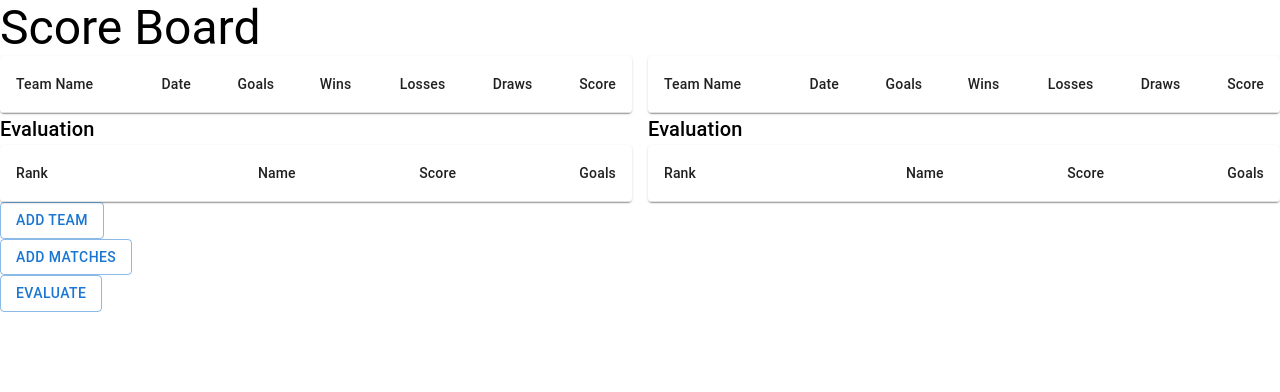
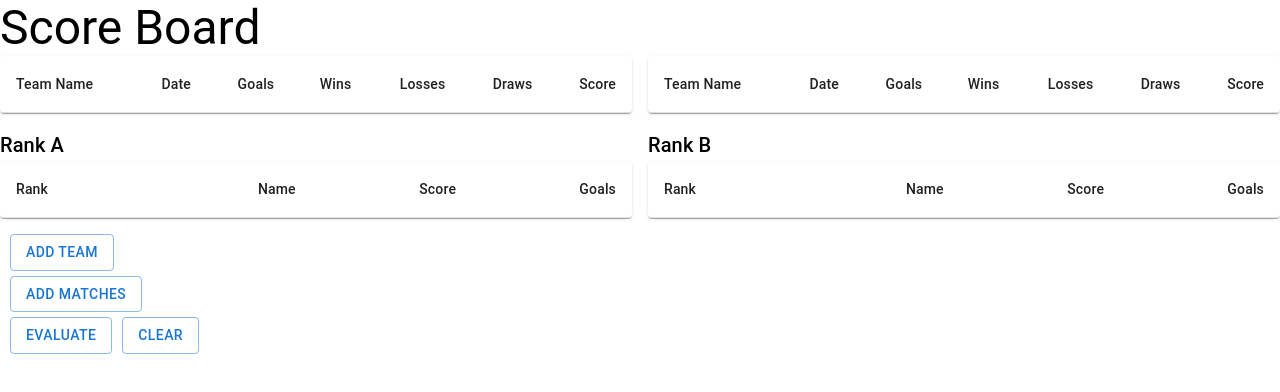
Before and after one commit to simingg/championo, a React (Create React App) app: page / in a window 1280 px wide. Shown: the top 392 px of the page. Built offline with nearby package versions, Linux system fonts and the light colour scheme.

Commit message:
build: persist data using localstorage

```diff
--- a/package.json
+++ b/package.json
@@ -13,6 +13,7 @@
     "react": "^18.2.0",
     "react-dom": "^18.2.0",
     "react-scripts": "5.0.1",
+    "redux-persist": "^6.0.0",
     "web-vitals": "^2.1.4"
   },
   "scripts": {
--- a/src/App.js
+++ b/src/App.js
@@ -5,24 +5,35 @@ import GroupTable from "./components/GroupTable";
 import AddDialog from "./components/AddDialog";
 import { Grid, Typography, Button } from "@mui/material";
 import ScoreTable from "./components/ScoreTable";
-import Box from '@material-ui/core/Box';
+import { helper, descendComparator } from './utils';
+import ErrorModal from "./components/ErrorModal";
 
 export default function App() {
+  //{teamName: {name: teamName, date: regDate, wins: 0, loss: 0, draws: 0, goals: 0}}
   const [datasetA, setDatasetA] = useState(new Map());
   const [datasetB, setDatasetB] = useState(new Map());
-  //used to classify the scores for groups A/B
-  const [teamNameA, setTeamNameA] = useState([]);
-  const [teamNameB, setTeamNameB] = useState([]);
-
-  //[1: teamA, 2: teamB, 3: teamC, 4: teamD, ...]
+  //[{team: teamName, date: regDate, ...}]
+  //data is in sorted in order of score
   const [scoreTableA, setScoreTableA] = useState([]);
   const [scoreTableB, setScoreTableB] = useState([]);
+
+
+  //persists data on refresh or leaving site
+  useEffect(() => {
+    let dataA = new Map(JSON.parse(window.localStorage.getItem('datasetA')));
+    let dataB = new Map(JSON.parse(window.localStorage.getItem('datasetB')));
+    setDatasetA(dataA);
+    setDatasetB(dataB);
+    let scoreA = JSON.parse(window.localStorage.getItem('scoreTableA') || "[]");
+    let scoreB = JSON.parse(window.localStorage.getItem('scoreTableB') || "[]");
+    setScoreTableA(scoreA);
+    setScoreTableB(scoreB);
+  }, [])
+
 
   //saves the teams into 2 sets of data based on groups
   const setTeam = (stringField) => {
     let newDatasetA = datasetA;
-    let newTeamNameA = teamNameA;
-    let newTeamNameB = teamNameB;
     let newDatasetB = datasetB;
     stringField.split("\n").map((value, index) => {
       let teamSet = value.split(" ");
@@ -30,95 +41,38 @@ export default function App() {
       let teamDate = teamSet[1];
       let groupNumber = teamSet[2];
       if (groupNumber === '1') {
-        newTeamNameA = [...newTeamNameA, teamName];
-        //data will be accessed by the team name in O(1) time
         newDatasetA.set(teamName, { name: teamName, date: teamDate, wins: 0, draws: 0, loss: 0, goals: 0, score: 0 });
       } else if (groupNumber === '2') {
-        newTeamNameB = [...newTeamNameB, teamName];
         newDatasetB.set(teamName, { name: teamName, date: teamDate, wins: 0, draws: 0, loss: 0, goals: 0, score: 0 });
       }
     })
+    window.localStorage.setItem('datasetA', JSON.stringify([...newDatasetA]));
+    window.localStorage.setItem('datasetB', JSON.stringify([...newDatasetB]));
     setDatasetA(newDatasetA);
     setDatasetB(newDatasetB);
-    setTeamNameA(newTeamNameA);
-    setTeamNameB(newTeamNameB);
+    window.location.reload(false);
   }
 
   const setScore = (scoresField) => {
     let scoreDatasetA = datasetA;
     let scoreDatasetB = datasetB;
     scoresField.split("\n").map((value, index) => {
-      //teamA teamB 0 1
       let teamScore = value.split(" ");
       let team1 = teamScore[0];
       let team2 = teamScore[1];
       let score1 = parseInt(teamScore[2]);
       let score2 = parseInt(teamScore[3]);
-      if (teamNameA.includes(team1)) {
+      if (scoreDatasetA.has(team1) && scoreDatasetA.has(team2)) {
         scoreDatasetA = helper(scoreDatasetA, team1, team2, score1, score2);
-      } else if (teamNameB.includes(team1)) {
+      } else if (scoreDatasetB.has(team1) && scoreDatasetB.has(team2)) {
         scoreDatasetB = helper(scoreDatasetB, team1, team2, score1, score2);
-      } //throw error if name does not exist
+      }
     })
+    window.localStorage.setItem('datasetA', JSON.stringify([...scoreDatasetA]));
+    window.localStorage.setItem('datasetB', JSON.stringify([...scoreDatasetB]));
     setDatasetA(scoreDatasetA);
     setDatasetB(scoreDatasetB);
-  }
-
-  //takes in the dataset of the group and adds scores respectively to the same map object
-  const helper = (dataset, team1, team2, score1, score2) => {
-    const team1Data = dataset.get(team1);
-    const team2Data = dataset.get(team2);
-    team1Data.goals += score1;
-    team2Data.goals += score2;
-    if (score2 > score1) {
-      team1Data.loss += 1;
-      team2Data.wins += 1;
-      team2Data.score += 3;
-    } else if (score1 > score2) {
-      team2Data.loss += 1;
-      team1Data.wins += 1;
-      team1Data.score += 3;
-    } else {
-      team1Data.draws += 1;
-      team2Data.draws += 1;
-      team1Data.score += 1;
-      team2Data.score += 1;
-    }
-    return dataset;
-  }
-
-  const convertDate = (d) => {
-    const [day, month] = d.split("/");
-    // subtract by one as JS date's months are zero-based
-    return new Date(2022, month -1 , day)
-  }
-
-  function descendComparator(a, b) {
-    if (b.score < a.score) {
-      return -1;
-    } else if (b.score > a.score) {
-      return 1;
-    } else if (a.score == b.score) {
-      if (a.goals > b.goals) {
-        return -1;
-      } else if (a.goals < b.goals) {
-        return 1;
-      } else {
-        let scoreA = (a.wins * 5) + (a.loss) + (a.draws * 3);
-        let scoreB = (b.wins * 5) + (b.loss) + (b.draws * 3);
-        if (scoreA > scoreB) {
-          return -1;
-        } else if (scoreA < scoreB) {
-          return 1;
-        } else {
-          if (convertDate(a.date) > convertDate(b.date)) {
-            return 1;
-          } else {
-            return -1;
-          }
-        }
-      }
-    }
+    window.location.reload(false);
   }
 
   const evaluate = () => {
@@ -126,8 +80,18 @@ export default function App() {
     let scoreB = Array.from(datasetB.values())
     scoreA.sort(descendComparator);
     scoreB.sort(descendComparator);
+    window.localStorage.setItem('scoreTableA', JSON.stringify(scoreA));
+    window.localStorage.setItem('scoreTableB', JSON.stringify(scoreB));
     setScoreTableA(scoreA);
     setScoreTableB(scoreB);
+  }
+
+  const clearData = () => {
+    window.localStorage.clear();
+    setDatasetA(new Map());
+    setDatasetB(new Map());
+    setScoreTableA([]);
+    setScoreTableB([]);
   }
 
   return (
@@ -136,22 +100,25 @@ export default function App() {
       <Grid container spacing={2}>
         <Grid item sm={6}>
           <GroupTable rows={datasetA} />
-            <Typography variant="h6"> Evaluation </Typography>
-            <ScoreTable rows={scoreTableA} />
+          <Typography variant="h6"> Rank A </Typography>
+          <ScoreTable rows={scoreTableA} />
         </Grid>
         <Grid item sm={6}>
           <GroupTable rows={datasetB} />
-            <Typography variant="h6"> Evaluation </Typography>
-            <ScoreTable rows={scoreTableB} />
+          <Typography variant="h6"> Rank B </Typography>
+          <ScoreTable rows={scoreTableB} />
         </Grid>
       </Grid>
-      <Box m={2} pt={3}>
       <AddDialog action={setTeam} title={"Add Team"} />
-      </Box>
       <AddDialog action={setScore} title={"Add Matches"} />
-      <Box m={2} pt={3}>
-      <Button variant="outlined" onClick={evaluate}> Evaluate</Button>
-      </Box>
+      <Grid justify="flex-end" alignItems="center" container>
+        <Grid item>
+          <Button variant="outlined" onClick={evaluate} style={{ marginLeft: "10px" }}> Evaluate</Button>
+        </Grid>
+        <Grid item>
+          <Button variant="outlined" onClick={clearData} style={{ marginLeft: "10px" }}> Clear </Button>
+        </Grid>
+      </Grid>
     </div>
   )
 }
--- a/src/components/AddDialog.js
+++ b/src/components/AddDialog.js
@@ -5,7 +5,6 @@ import DialogActions from '@mui/material/DialogActions';
 import DialogContent from '@mui/material/DialogContent';
 import DialogTitle from '@mui/material/DialogTitle';
 import TextInput from './TextInput';
-
 export default function AddDialog({ action , title }) {
     const [open, setOpen] = useState(false);
     const [field, setField] = useState("");
@@ -23,7 +22,7 @@ export default function AddDialog({ action , title }) {
 
     return (
         <div>
-            <Button variant="outlined" onClick={handleToggle}>
+            <Button variant="outlined" style={{ marginLeft: "10px", marginBottom:"5px" }} onClick={handleToggle}>
                 {title}
             </Button>
             <Dialog open={open} onClose={handleToggle}>
--- /dev/null
+++ b/src/components/ErrorModal.js
@@ -0,0 +1,38 @@
+import * as React from 'react';
+import Box from '@mui/material/Box';
+import Typography from '@mui/material/Typography';
+import Modal from '@mui/material/Modal';
+
+const style = {
+  position: 'absolute',
+  top: '50%',
+  left: '50%',
+  transform: 'translate(-50%, -50%)',
+  width: 400,
+  bgcolor: 'background.paper',
+  border: '2px solid #000',
+  boxShadow: 24,
+  p: 4,
+};
+
+export default function ErrorModal({ error, errorMxg, handleClose , open}) {
+  return (
+    <div>
+      <Modal
+        open={open}
+        onClose={handleClose}
+        aria-labelledby="modal-modal-title"
+        aria-describedby="modal-modal-description"
+      >
+        <Box sx={style}>
+          <Typography id="modal-modal-title" variant="h6" component="h2">
+            {error}
+          </Typography>
+          <Typography id="modal-modal-description" sx={{ mt: 2 }}>
+            {errorMxg}
+          </Typography>
+        </Box>
+      </Modal>
+    </div>
+  );
+}
--- a/src/components/GroupTable.js
+++ b/src/components/GroupTable.js
@@ -1,4 +1,4 @@
-import React, {useState} from 'react';
+import React from 'react';
 import Table from '@mui/material/Table';
 import TableBody from '@mui/material/TableBody';
 import TableCell from '@mui/material/TableCell';
@@ -6,11 +6,12 @@ import TableContainer from '@mui/material/TableContainer';
 import TableHead from '@mui/material/TableHead';
 import TableRow from '@mui/material/TableRow';
 import Paper from '@mui/material/Paper';
-
+import { Box } from '@mui/system';
 export default function GroupTable(props) {
     const { rows } = props;
 
     return (
+        <Box mb={2}>
             <TableContainer component={Paper}>
                 <Table sx={{ minWidth: 300 }} aria-label="simple table">
                     <TableHead>
@@ -49,5 +50,6 @@ export default function GroupTable(props) {
                     </TableBody>
                 </Table>
             </TableContainer>
+        </Box>
     );
 }
--- a/src/components/ScoreTable.js
+++ b/src/components/ScoreTable.js
@@ -1,4 +1,4 @@
-import React, { useState } from 'react';
+import React from 'react';
 import Table from '@mui/material/Table';
 import TableBody from '@mui/material/TableBody';
 import TableCell from '@mui/material/TableCell';
@@ -6,11 +6,13 @@ import TableContainer from '@mui/material/TableContainer';
 import TableHead from '@mui/material/TableHead';
 import TableRow from '@mui/material/TableRow';
 import Paper from '@mui/material/Paper';
+import { Box } from '@mui/system';
 
 export default function ScoreTable(props) {
     const { rows } = props;
 
     return (
+        <Box mb={2}>
             <TableContainer component={Paper}>
                 <Table sx={{ minWidth: 300 }} aria-label="simple table">
                     <TableHead>
@@ -42,5 +44,6 @@ export default function ScoreTable(props) {
                     </TableBody>
                 </Table>
             </TableContainer>
+        </Box>
     );
 }
--- /dev/null
+++ b/src/utils.js
@@ -0,0 +1,56 @@
+  //takes in the dataset of the group and adds scores respectively to the same map object
+  export const helper = (dataset, team1, team2, score1, score2) => {
+    const team1Data = dataset.get(team1);
+    const team2Data = dataset.get(team2);
+    team1Data.goals += score1;
+    team2Data.goals += score2;
+    if (score2 > score1) {
+      team1Data.loss += 1;
+      team2Data.wins += 1;
+      team2Data.score += 3;
+    } else if (score1 > score2) {
+      team2Data.loss += 1;
+      team1Data.wins += 1;
+      team1Data.score += 3;
+    } else {
+      team1Data.draws += 1;
+      team2Data.draws += 1;
+      team1Data.score += 1;
+      team2Data.score += 1;
+    }
+    return dataset;
+  }
+
+  export const convertDate = (d) => {
+    const [day, month] = d.split("/");
+    // subtract by one as JS date's months are zero-based
+    return new Date(2022, month -1 , day)
+  }
+
+  export function descendComparator(a, b) {
+    if (b.score < a.score) {
+      return -1;
+    } else if (b.score > a.score) {
+      return 1;
+    } else if (a.score === b.score) {
+      if (a.goals > b.goals) {
+        return -1;
+      } else if (a.goals < b.goals) {
+        return 1;
+      } else {
+        let scoreA = (a.wins * 5) + (a.loss) + (a.draws * 3);
+        let scoreB = (b.wins * 5) + (b.loss) + (b.draws * 3);
+        if (scoreA > scoreB) {
+          return -1;
+        } else if (scoreA < scoreB) {
+          return 1;
+        } else {
+          if (convertDate(a.date) > convertDate(b.date)) {
+            return 1;
+          } else {
+            return -1;
+          }
+        }
+      }
+    }
+  }
```
Also changed, not shown: 1 other file (tests, documents, lock files or other folders). Lines whose indentation alone changed are shown as unchanged.
